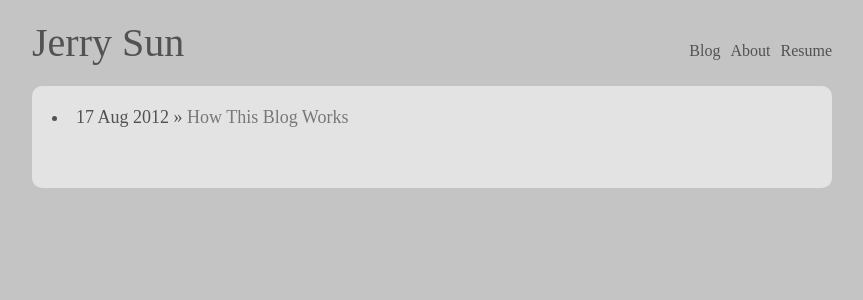
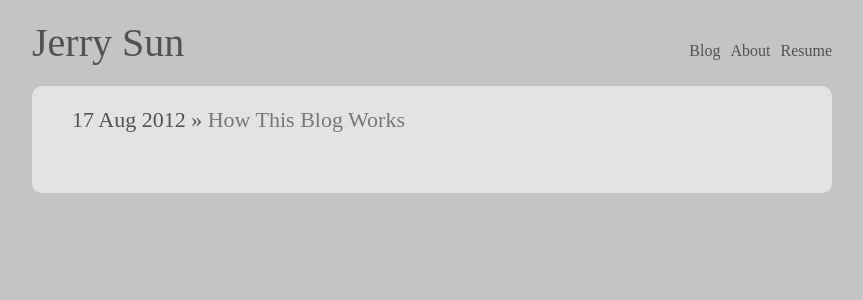
Before and after one commit to jerrysun21/jerrysun21.github.com, a Jekyll site: the page built from index.html, in a window 1280 px wide. Shown: the top 300 px of the page, without its empty margins (208-1071 px from the left). Built offline with Jekyll 4.4.1, drawn with Linux system fonts in a browser that asks for light colours.

Commit message:
Created Index Stylesheet

```diff
--- /dev/null
+++ b/_layouts/index.html
@@ -0,0 +1,11 @@
+---
+layout: default
+---
+<link rel="stylesheet" type="text/css" href="/css/index.css">
+
+<div id='post_list'>
+{% for post in site.posts %}
+  <span>{{ post.date | date_to_string }}</span> &raquo; <a href="{{ post.url }}">{{ post.title }}</a><br>
+
+{% endfor %}
+</div>
--- /dev/null
+++ b/css/index.css
@@ -0,0 +1,17 @@
+#post_list
+{
+	margin: 20px;
+	font-size: 22px;
+	text-decoration: none;
+}
+
+#post_list a{text-decoration: none; color: #787878;}
+
+#post_list a:hover {color: #7A7A7A;}
+
+#post_list h1{font-size:26px; font-weight: bold;}
+
+#post_tags
+{
+	font-size: 12px;
+}
```
Also changed, not shown: index.html (+1 -6 lines).
